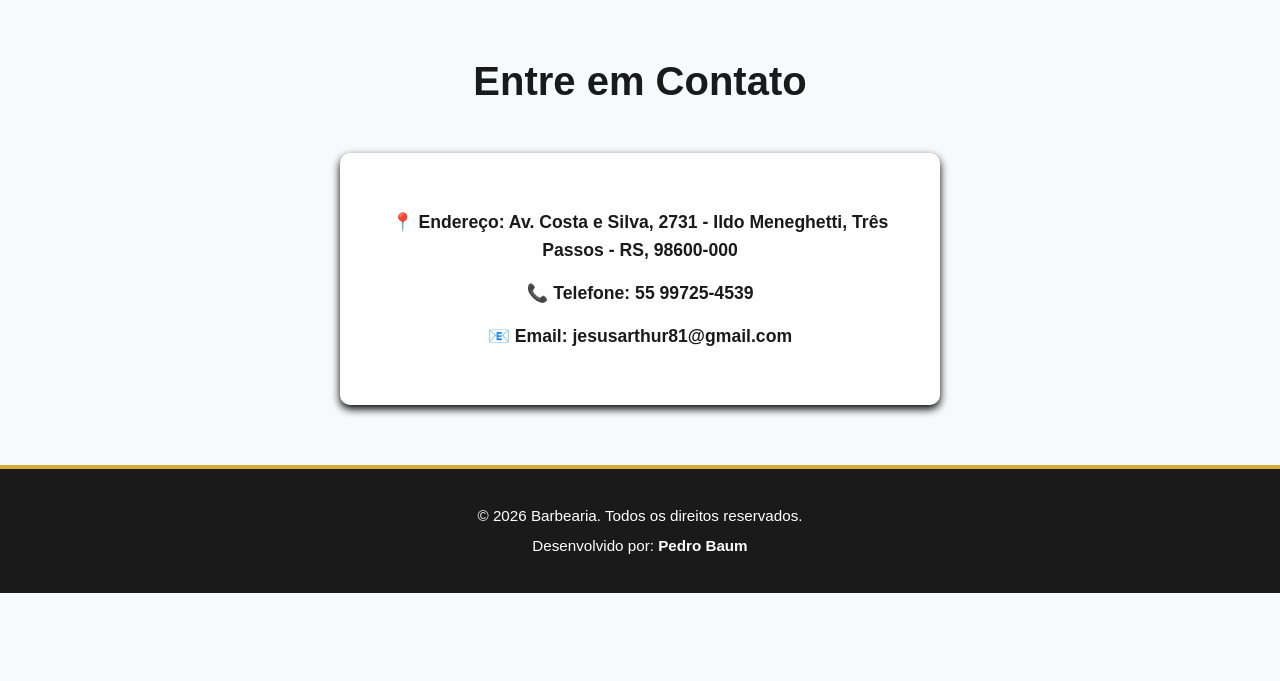
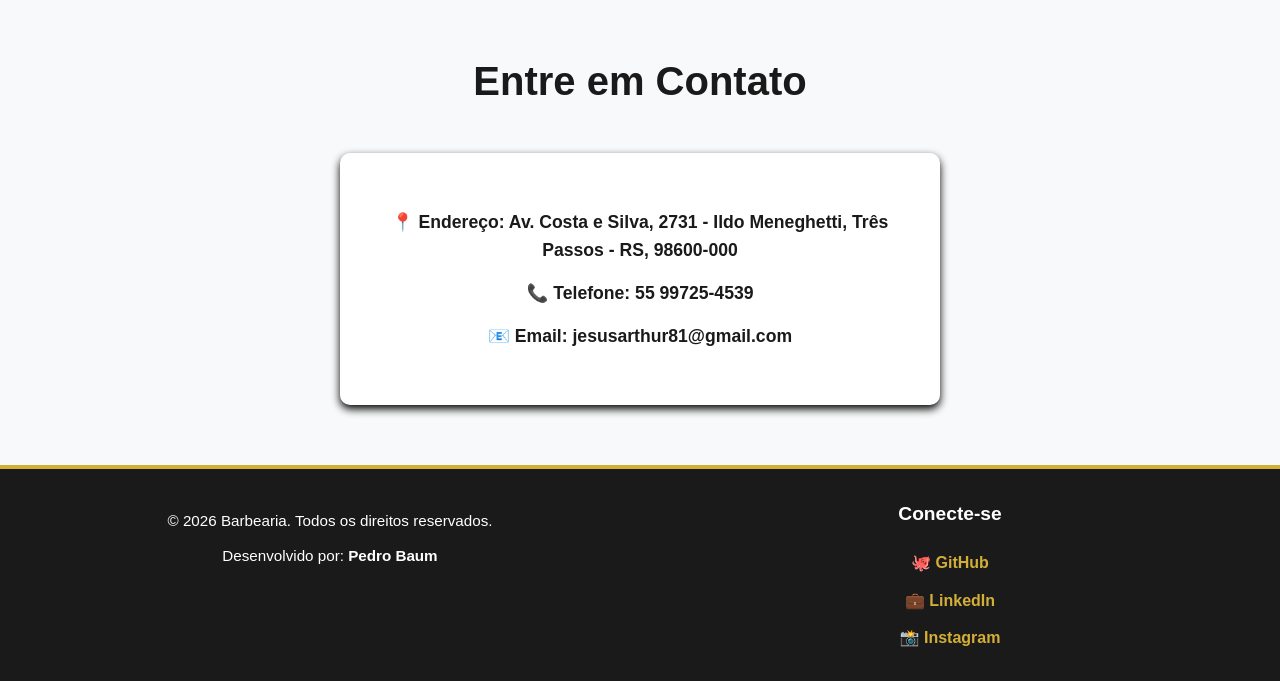
Before and after one commit to pedrobaum05/Barbershop-Manager, a plain HTML site: page index.html in a window 1280 px wide. Shown: the part 7168-7849 px from the top of the page. Before the commit the page ends 7761 px from the top, so only its background shows below. Drawn offline with nearby package versions, Linux system fonts and the light colour scheme.

Commit message:
Adiciona footer com redes sociais e WhatsApp funcional

```diff
--- a/css/footer.css
+++ b/css/footer.css
@@ -9,7 +9,54 @@ footer {
     border-top: 4px solid var(--cor-secundaria);
 }
 
-footer p {
-    margin: 5px 0;
+.footer-content {
+    max-width: 1200px;
+    margin: 0 auto;
+    display: grid;
+    grid-template-columns: 1fr 1fr;
+    gap: 40px;
+    text-align: center;
+}
+
+.footer-info p {
+    margin: 10px 0;
     font-size: 0.95rem;
 }
+
+.footer-redes h3 {
+    margin-bottom: 20px;
+    font-size: 1.2rem;
+}
+
+.redes-sociais {
+    display: flex;
+    flex-direction: column;
+    gap: 12px;
+}
+
+.redes-sociais a {
+    color: var(--cor-secundaria);
+    text-decoration: none;
+    font-weight: bold;
+    font-size: 1rem;
+    transition: color var(--transicao), transform var(--transicao);
+    display: inline-block;
+}
+
+.redes-sociais a:hover {
+    color: var(--cor-branca);
+    transform: scale(1.05);
+}
+
+@media (max-width: 768px) {
+    .footer-content {
+        grid-template-columns: 1fr;
+        gap: 20px;
+    }
+
+    .redes-sociais {
+        flex-direction: row;
+        justify-content: center;
+        flex-wrap: wrap;
+    }
+}
--- a/index.html
+++ b/index.html
@@ -184,7 +184,7 @@
                     <span class="preco">R$ 120,00</span>
                 </div>
             </div>
-        </section>
+    </section>
 
 
     <!-- PLANOS MENSAIS -->
@@ -428,8 +428,32 @@
 
     <!-- RODAPÉ -->
     <footer>
-        <p>&copy; 2026 Barbearia. Todos os direitos reservados.</p>
-        <p>Desenvolvido por: <strong>Pedro Baum</strong></p>
+        <div class="footer-content">
+            <div class="footer-info">
+                <p>&copy; 2026 Barbearia. Todos os direitos reservados.</p>
+                <p>Desenvolvido por: <strong>Pedro Baum</strong></p>
+            </div>
+
+            <div class="footer-redes">
+                <h3>Conecte-se</h3>
+                <div class="redes-sociais">
+                    <!-- GitHub -->
+                    <a href="https://github.com/pedrobaum05" target="_blank" title="GitHub">
+                        🐙 GitHub
+                    </a>
+
+                    <!-- LinkedIn -->
+                    <a href="https://www.linkedin.com/in/pedrohwbaum" target="_blank" title="LinkedIn">
+                        💼 LinkedIn
+                    </a>
+
+                    <!-- Instagram -->
+                    <a href="https://www.instagram.com/pedrohenriquewbaum/" target="_blank" title="Instagram">
+                        📸 Instagram
+                    </a>
+                </div>
+            </div>
+        </div>
     </footer>
 
     <!--  BIBLIOTECA LEAFLET - EXIBIÇÃO DO MAPA -->
--- a/js/script.js
+++ b/js/script.js
@@ -55,11 +55,16 @@ document.getElementById('formulario-agendamento').addEventListener('submit', fun
     } else if (tipo === 'plano') {
         const plano = document.getElementById('plano').value
         if (!plano) {
-            alert('Por faovr, escolha um plano')
+            alert('Por favor, escolha um plano')
             return;
         }
     }
 
+    //Mensagem do WhatsApp
+    const opcaoServico = tipo === 'servico' ? servico : plano
+    const mensagem = `Olá! Gostaria de agendar:%0A%0ANome: ${nome}%0AEmail: ${email}%0ATelefone: ${telefone}%0AData: ${data}%0AHora: ${hora}%0AServiço: ${opcaoServico}`
+
+    window.open(`https://wa.me/55997254539?text=${mensagem}`, '_blank')
 
     //Mostra a mensagem, que deu certo o agendamento
     alert('Agendamento realizado com sucesso! ')
```
